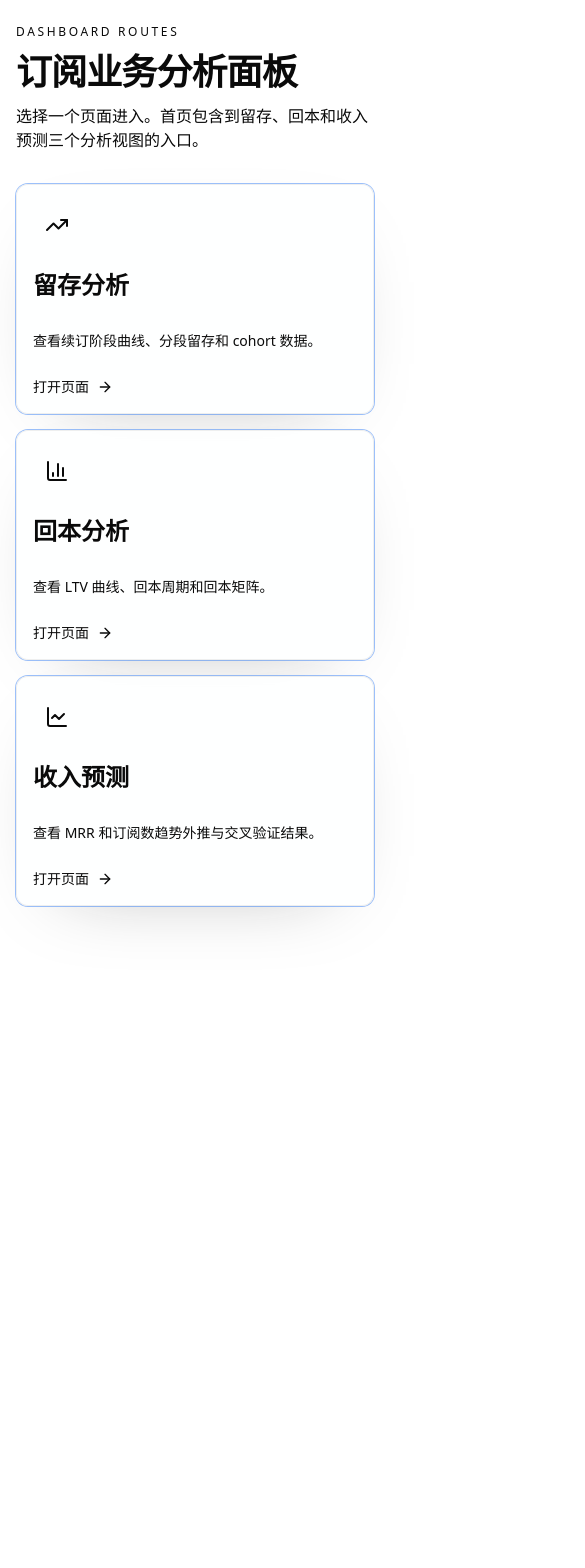
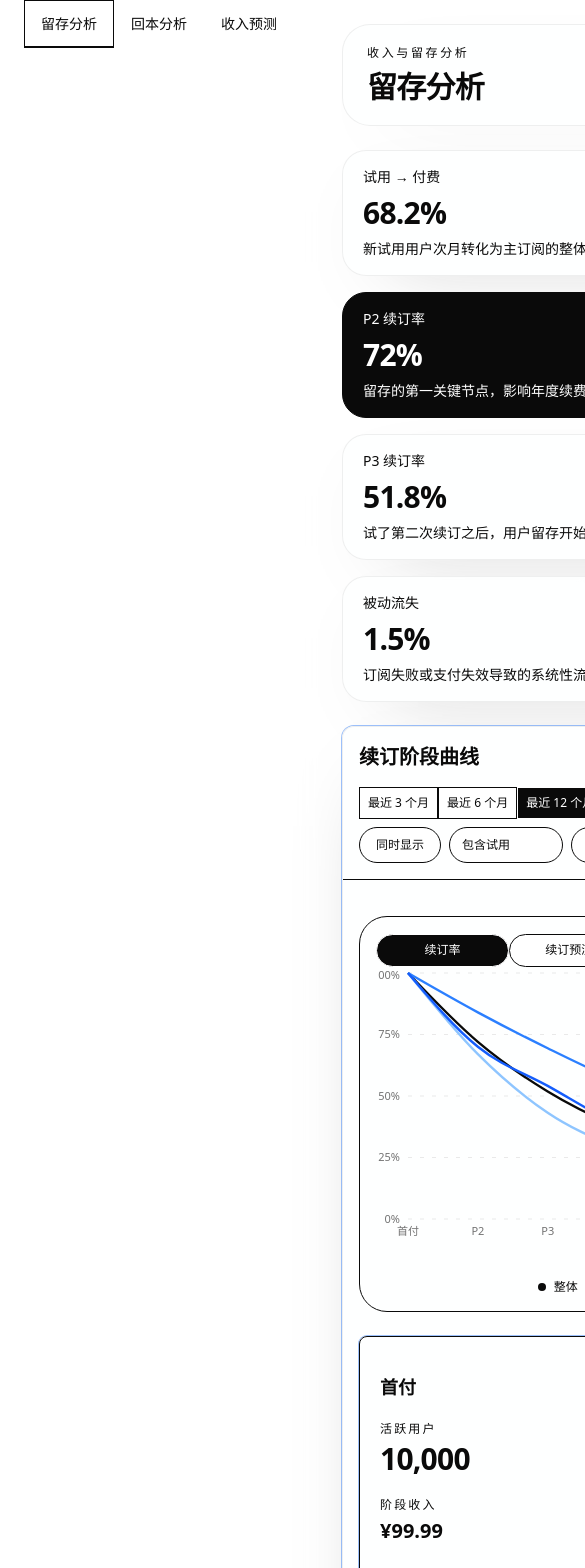
Before and after one commit to yosign/retention-dashboard, a Next.js app: page / in a window 390 px wide. Shown: the top 1568 px of the page, 585 px wide, since content can reach past the window. Before the commit the page ends 930 px from the top, so only its background shows below. Built offline with nearby package versions, Linux system fonts and the light colour scheme.

Commit message:
feat: tab navigation for all three dashboards

```diff
--- a/app/page.tsx
+++ b/app/page.tsx
@@ -1,72 +1,58 @@
-import Link from "next/link";
-import { ArrowRight, BarChart3, LineChart, TrendingUp } from "lucide-react";
-import { Card, CardContent, CardHeader, CardTitle } from "@/components/ui/card";
+import { Tabs, TabsContent, TabsList, TabsTrigger } from "@/components/ui/tabs";
+import { RetentionDashboard } from "@/components/dashboard/retention-dashboard";
+import { PaybackDashboard } from "@/components/dashboard/payback-dashboard";
+import { ForecastDashboard } from "@/components/dashboard/forecast-dashboard";
+import { defaultRetentionData, defaultPaybackData, defaultForecastData } from "@/lib/dashboard-data";
 
-const pages = [
-  {
-    href: "/retention",
-    title: "留存分析",
-    description: "查看续订阶段曲线、分段留存和 cohort 数据。",
-    icon: TrendingUp,
-  },
-  {
-    href: "/payback",
-    title: "回本分析",
-    description: "查看 LTV 曲线、回本周期和回本矩阵。",
-    icon: BarChart3,
-  },
-  {
-    href: "/forecast",
-    title: "收入预测",
-    description: "查看 MRR 和订阅数趋势外推与交叉验证结果。",
-    icon: LineChart,
-  },
-];
+export default function Home({
+  searchParams,
+}: {
+  searchParams: { tab?: string };
+}) {
+  const tab = searchParams?.tab ?? "retention";
 
-export default function Home() {
   return (
-    <main className="dashboard-shell flex min-h-screen items-center">
-      <div className="w-full space-y-8">
-        <div className="space-y-3">
-          <p className="text-xs font-medium uppercase tracking-[0.22em] text-muted-foreground">
-            Dashboard Routes
-          </p>
-          <h1 className="text-4xl font-semibold tracking-tight text-foreground">
-            订阅业务分析面板
-          </h1>
-          <p className="max-w-2xl text-base text-muted-foreground">
-            选择一个页面进入。首页包含到留存、回本和收入预测三个分析视图的入口。
-          </p>
+    <main className="min-h-screen bg-background">
+      <Tabs defaultValue={tab} className="w-full">
+        {/* Tab 导航栏 */}
+        <div className="sticky top-0 z-10 border-b border-border bg-background/95 backdrop-blur supports-[backdrop-filter]:bg-background/60">
+          <div className="mx-auto max-w-screen-2xl px-6">
+            <TabsList className="h-12 bg-transparent p-0 gap-0">
+              <TabsTrigger
+                value="retention"
+                className="relative h-12 rounded-none border-b-2 border-transparent px-4 pb-0 pt-0 font-medium text-muted-foreground data-[state=active]:border-foreground data-[state=active]:text-foreground data-[state=active]:bg-transparent data-[state=active]:shadow-none"
+              >
+                留存分析
+              </TabsTrigger>
+              <TabsTrigger
+                value="payback"
+                className="relative h-12 rounded-none border-b-2 border-transparent px-4 pb-0 pt-0 font-medium text-muted-foreground data-[state=active]:border-foreground data-[state=active]:text-foreground data-[state=active]:bg-transparent data-[state=active]:shadow-none"
+              >
+                回本分析
+              </TabsTrigger>
+              <TabsTrigger
+                value="forecast"
+                className="relative h-12 rounded-none border-b-2 border-transparent px-4 pb-0 pt-0 font-medium text-muted-foreground data-[state=active]:border-foreground data-[state=active]:text-foreground data-[state=active]:bg-transparent data-[state=active]:shadow-none"
+              >
+                收入预测
+              </TabsTrigger>
+            </TabsList>
+          </div>
         </div>
 
-        <section className="grid gap-4 md:grid-cols-3">
-          {pages.map((page) => {
-            const Icon = page.icon;
+        {/* Tab 内容 */}
+        <TabsContent value="retention" className="mt-0">
+          <RetentionDashboard data={defaultRetentionData} />
+        </TabsContent>
 
-            return (
-              <Link key={page.href} href={page.href}>
-                <Card className="dashboard-panel h-full transition-transform duration-200 hover:-translate-y-1">
-                  <CardHeader className="space-y-4 pb-3">
-                    <div className="flex size-12 items-center justify-center rounded-2xl bg-muted text-foreground">
-                      <Icon className="size-6" />
-                    </div>
-                    <CardTitle className="text-2xl font-semibold">{page.title}</CardTitle>
-                  </CardHeader>
-                  <CardContent className="space-y-6">
-                    <p className="text-sm leading-6 text-muted-foreground">
-                      {page.description}
-                    </p>
-                    <div className="flex items-center gap-2 text-sm font-medium text-foreground">
-                      <span>打开页面</span>
-                      <ArrowRight className="size-4" />
-                    </div>
-                  </CardContent>
-                </Card>
-              </Link>
-            );
-          })}
-        </section>
-      </div>
+        <TabsContent value="payback" className="mt-0">
+          <PaybackDashboard data={defaultPaybackData} />
+        </TabsContent>
+
+        <TabsContent value="forecast" className="mt-0">
+          <ForecastDashboard data={defaultForecastData} />
+        </TabsContent>
+      </Tabs>
     </main>
   );
 }
--- a/app/payback/page.tsx
+++ b/app/payback/page.tsx
@@ -1,4 +1,4 @@
-import { PaybackDashboard } from "@/components/payback-dashboard";
+import { PaybackDashboard } from "@/components/dashboard/payback-dashboard";
 import { defaultPaybackData } from "@/lib/dashboard-data";
 
 export default function PaybackPage() {
--- a/app/retention/page.tsx
+++ b/app/retention/page.tsx
@@ -1,4 +1,4 @@
-import { RetentionDashboard } from "@/components/retention-dashboard";
+import { RetentionDashboard } from "@/components/dashboard/retention-dashboard";
 import { defaultRetentionData } from "@/lib/dashboard-data";
 
 export default function RetentionPage() {
--- a/components/retention-dashboard.tsx
+++ b/components/dashboard/retention-dashboard.tsx
@@ -1,7 +1,7 @@
 "use client";
 
 import { useEffect, useState } from "react";
-import { Download, Percent, Users } from "lucide-react";
+import { Download } from "lucide-react";
 import {
   CartesianGrid,
   Line,
@@ -13,16 +13,8 @@ import {
 } from "recharts";
 import { DashboardShell } from "@/components/dashboard/dashboard-shell";
 import { MetricCard } from "@/components/dashboard/metric-card";
-import { Badge } from "@/components/ui/badge";
 import { Button } from "@/components/ui/button";
 import { Card, CardContent, CardHeader, CardTitle } from "@/components/ui/card";
-import {
-  Select,
-  SelectContent,
-  SelectItem,
-  SelectTrigger,
-  SelectValue,
-} from "@/components/ui/select";
 import { Switch } from "@/components/ui/switch";
 import {
   Table,
@@ -32,21 +24,22 @@ import {
   TableHeader,
   TableRow,
 } from "@/components/ui/table";
+import { Tabs, TabsList, TabsTrigger } from "@/components/ui/tabs";
 import { ToggleGroup, ToggleGroupItem } from "@/components/ui/toggle-group";
-import { defaultRetentionData } from "@/lib/dashboard-data";
+import {
+  chartAxisColor,
+  chartCursorColor,
+  chartGridColor,
+  defaultRetentionData,
+  retentionChartConfig,
+} from "@/lib/dashboard-data";
+import { useRetentionChartData } from "@/lib/hooks/use-retention-chart-data";
 import { cn } from "@/lib/utils";
 import type {
   FilterState,
   RetentionCurvePoint,
   RetentionPageProps,
 } from "@/src/types/dashboard";
-
-const RETENTION_SERIES = [
-  { key: "overall", label: "整体", color: "#111111" },
-  { key: "monthly", label: "月付", color: "#456eb2" },
-  { key: "yearly", label: "年付", color: "#45c7b5" },
-  { key: "quarterly", label: "季付", color: "#d3ad2f" },
-] as const;
 
 type RetentionDisplayMode = "relative" | "absolute" | "both";
 
@@ -57,12 +50,6 @@ function formatPercent(value: number) {
 function formatUsers(value: number) {
   return new Intl.NumberFormat("zh-CN").format(Math.round(value));
 }
-
-const pillClassName =
-  "rounded-full border border-black/10 bg-white px-3 py-1.5 text-xs font-medium text-muted-foreground transition-colors";
-
-const activePillClassName =
-  "data-[state=on]:border-black data-[state=on]:bg-black data-[state=on]:text-white";
 
 function buildRetentionFilter(
   range: string,
@@ -94,8 +81,8 @@ function RetentionTooltip({
   }
 
   return (
-    <div className="rounded-2xl border border-border/60 bg-white/95 p-4 shadow-xl">
-      <div className="mb-3 text-sm font-semibold text-foreground">{label}</div>
+    <div className="rounded-2xl border border-border bg-popover/95 p-4 shadow-xl backdrop-blur">
+      <div className="mb-3 text-sm font-semibold text-popover-foreground">{label}</div>
       <div className="space-y-2">
         {payload.map((item) => {
           const point = item.payload;
@@ -113,7 +100,7 @@ function RetentionTooltip({
                   style={{ backgroundColor: item.color }}
                 />
                 <span>
-                  {RETENTION_SERIES.find((series) => series.key === item.dataKey)?.label}
+                  {retentionChartConfig.find((series) => series.key === item.dataKey)?.label}
                 </span>
               </div>
               <div className="text-right font-medium text-foreground">
@@ -141,39 +128,25 @@ export function RetentionDashboard({
   onPeriodChange,
 }: RetentionPageProps) {
   const dashboardData = data ?? defaultRetentionData;
-  const [range, setRange] = useState("12m");
+  const [activeTab, setActiveTab] = useState(
+    dashboardData.viewTabs[0]?.value ?? "renewal-rate",
+  );
+  const [range, setRange] = useState(dashboardData.periodOptions[2]?.value ?? "12m");
   const [subscriptionCycle, setSubscriptionCycle] = useState(
-    dashboardData.subscriptionCycles[0] ?? "按订阅周期",
+    dashboardData.subscriptionCycles[0] ?? "全部",
   );
   const [displayMode, setDisplayMode] =
     useState<RetentionDisplayMode>("relative");
   const [includeTrial, setIncludeTrial] = useState(true);
 
   useEffect(() => {
-    setSubscriptionCycle(dashboardData.subscriptionCycles[0] ?? "按订阅周期");
-  }, [dashboardData.subscriptionCycles]);
+    setSubscriptionCycle(dashboardData.subscriptionCycles[0] ?? "全部");
+    setActiveTab(dashboardData.viewTabs[0]?.value ?? "renewal-rate");
+  }, [dashboardData.subscriptionCycles, dashboardData.viewTabs]);
 
-  const chartData = dashboardData.curve.map((point) => {
-    if (displayMode === "absolute") {
-      return {
-        ...point,
-        overall: point.overallUsers,
-        monthly: point.monthlyUsers,
-        yearly: point.yearlyUsers,
-        quarterly: point.quarterlyUsers,
-      };
-    }
-
-    return point;
-  });
-
-  const maxAbsoluteValue = Math.max(
-    ...dashboardData.curve.flatMap((point) => [
-      point.overallUsers,
-      point.monthlyUsers,
-      point.yearlyUsers,
-      point.quarterlyUsers,
-    ]),
+  const { chartData, maxAbsoluteValue } = useRetentionChartData(
+    dashboardData.curve,
+    displayMode,
   );
 
   const pushFilter = (
@@ -194,7 +167,7 @@ export function RetentionDashboard({
 
   return (
     <DashboardShell eyebrow="收入与留存分析" title="留存分析">
-      <section className="grid gap-4 md:grid-cols-2 xl:grid-cols-4">
+      <section className="grid grid-cols-1 gap-4 md:grid-cols-2 xl:grid-cols-4">
         {dashboardData.summaryMetrics.map((metric) => (
           <MetricCard
             key={metric.label}
@@ -206,13 +179,11 @@ export function RetentionDashboard({
         ))}
       </section>
 
-      <Card className="dashboard-panel overflow-hidden border-border/50">
-        <CardHeader className="gap-4 pb-2">
-          <div className="flex flex-col gap-4 xl:flex-row xl:items-start xl:justify-between">
-            <div className="space-y-2">
+      <Card className="dashboard-panel overflow-hidden">
+        <CardHeader className="gap-4 border-b border-border/60 pb-4">
+          <div className="flex flex-col gap-4">
             <CardTitle className="text-xl font-semibold">续订阶段曲线</CardTitle>
-            </div>
-            <div className="flex flex-col gap-3 xl:items-end">
+            <div className="flex flex-wrap items-center gap-2">
               <ToggleGroup
                 type="single"
                 value={range}
@@ -222,58 +193,79 @@ export function RetentionDashboard({
                   onPeriodChange?.(value);
                   pushFilter(value, subscriptionCycle, displayMode, includeTrial);
                 }}
-                className="justify-start xl:justify-end"
+                className="justify-start"
               >
-                <ToggleGroupItem value="3m" className={`${pillClassName} ${activePillClassName}`}>
-                  最近 3 个月
+                {dashboardData.periodOptions.map((option) => (
+                  <ToggleGroupItem
+                    key={option.value}
+                    value={option.value}
+                    className="rounded-full border border-border bg-background px-3 py-2 text-xs font-medium text-muted-foreground transition-colors data-[state=on]:bg-foreground data-[state=on]:text-background"
+                  >
+                    {option.label}
                   </ToggleGroupItem>
-                <ToggleGroupItem value="6m" className={`${pillClassName} ${activePillClassName}`}>
-                  最近 6 个月
-                </ToggleGroupItem>
-                <ToggleGroupItem value="12m" className={`${pillClassName} ${activePillClassName}`}>
-                  最近 12 个月
-                </ToggleGroupItem>
+                ))}
               </ToggleGroup>
-              <div className="flex flex-wrap items-center gap-2">
-                <Select
+              <ToggleGroup
+                type="single"
                 value={subscriptionCycle}
                 onValueChange={(value) => {
+                  if (!value) return;
                   setSubscriptionCycle(value);
                   pushFilter(range, value, displayMode, includeTrial);
                 }}
+                className="justify-start"
               >
-                  <SelectTrigger className="h-9 w-[152px] rounded-full border-black/10 bg-white text-xs font-medium">
-                    <SelectValue placeholder="按订阅周期" />
-                  </SelectTrigger>
-                  <SelectContent>
                 {dashboardData.subscriptionCycles.map((option) => (
-                      <SelectItem key={option} value={option}>
+                  <ToggleGroupItem
+                    key={option}
+                    value={option}
+                    className="rounded-full border border-border bg-background px-3 py-2 text-xs font-medium text-muted-foreground transition-colors data-[state=on]:bg-foreground data-[state=on]:text-background"
+                  >
                     {option}
-                      </SelectItem>
+                  </ToggleGroupItem>
                 ))}
-                  </SelectContent>
-                </Select>
+              </ToggleGroup>
               <ToggleGroup
                 type="single"
-                  value={displayMode}
+                value={displayMode === "absolute" ? "absolute" : "relative"}
                 onValueChange={(value) => {
                   if (!value) return;
-                    const next = value as RetentionDisplayMode;
+                  const next = value as "relative" | "absolute";
+                  setDisplayMode(next);
+                  pushFilter(range, subscriptionCycle, next, includeTrial);
+                }}
+                className="justify-start"
+              >
+                <ToggleGroupItem
+                  value="relative"
+                  className="rounded-full border border-border bg-background px-3 py-2 text-xs font-medium text-muted-foreground transition-colors data-[state=on]:bg-foreground data-[state=on]:text-background"
+                >
+                  百分比
+                </ToggleGroupItem>
+                <ToggleGroupItem
+                  value="absolute"
+                  className="rounded-full border border-border bg-background px-3 py-2 text-xs font-medium text-muted-foreground transition-colors data-[state=on]:bg-foreground data-[state=on]:text-background"
+                >
+                  绝对值
+                </ToggleGroupItem>
+              </ToggleGroup>
+              <Button
+                type="button"
+                variant="outline"
+                className={cn(
+                  "h-9 rounded-full border-border bg-background px-4 text-xs font-medium text-muted-foreground",
+                  displayMode === "both" && "bg-foreground text-background",
+                )}
+                onClick={() => {
+                  const next = displayMode === "both" ? "relative" : "both";
                   setDisplayMode(next);
                   pushFilter(range, subscriptionCycle, next, includeTrial);
                 }}
               >
-                  <ToggleGroupItem value="relative" className={`${pillClassName} ${activePillClassName}`}>
-                    <Percent className="mr-1 size-4" />% 相对
-                  </ToggleGroupItem>
-                  <ToggleGroupItem value="absolute" className={`${pillClassName} ${activePillClassName}`}>
-                    <Users className="mr-1 size-4" /># 绝对
-                  </ToggleGroupItem>
-                  <ToggleGroupItem value="both" className={`${pillClassName} ${activePillClassName}`}>
                 同时显示
-                  </ToggleGroupItem>
-                </ToggleGroup>
-                <label className="flex h-9 items-center gap-2 rounded-full border border-black/10 bg-white px-3 text-xs font-medium text-muted-foreground">
+              </Button>
+              <label className="flex h-9 items-center gap-2 rounded-full border border-border bg-background px-3 text-xs font-medium text-muted-foreground">
+                <span>包含试用</span>
                 <Switch
                   checked={includeTrial}
                   onCheckedChange={(checked) => {
@@ -281,11 +273,10 @@ export function RetentionDashboard({
                     pushFilter(range, subscriptionCycle, displayMode, checked);
                   }}
                 />
-                  预测显示
               </label>
               <Button
                 variant="outline"
-                  className="h-9 rounded-full border-black/10 bg-white px-4 text-xs font-medium"
+                className="h-9 rounded-full border-border bg-background px-4 text-xs font-medium"
                 onClick={() => onExport?.()}
               >
                 <Download className="mr-2 size-4" />
@@ -293,26 +284,22 @@ export function RetentionDashboard({
               </Button>
             </div>
           </div>
-          </div>
         </CardHeader>
-        <CardContent className="space-y-6 p-4 pt-2 sm:p-6 sm:pt-2">
-          <div className="rounded-[28px] border border-black/10 bg-white/95 p-4 sm:p-5">
-            <div className="mb-4 flex flex-col gap-3 border-b border-black/8 pb-3 lg:flex-row lg:items-center lg:justify-between">
-              <div className="flex flex-wrap items-center gap-2">
-                <Badge variant="secondary" className="rounded-full border border-black/10 bg-black px-3 py-1 text-xs font-medium text-white">
-                  续订率
-                </Badge>
-                <Badge variant="outline" className="rounded-full border-black/10 px-3 py-1 text-xs">
-                  续订预测期
-                </Badge>
-                <Badge variant="outline" className="rounded-full border-black/10 px-3 py-1 text-xs">
-                  首付 + Pn
-                </Badge>
-                <Badge variant="outline" className="rounded-full border-black/10 px-3 py-1 text-xs">
-                  续订曲线
-                </Badge>
-              </div>
-            </div>
+        <CardContent className="space-y-6 p-4 pt-5 sm:p-6">
+          <div className="rounded-[28px] border border-border bg-card p-4 sm:p-5">
+            <Tabs value={activeTab} onValueChange={setActiveTab} className="space-y-4">
+              <TabsList className="h-auto w-full justify-start rounded-none bg-transparent p-0">
+                {dashboardData.viewTabs.map((tab) => (
+                  <TabsTrigger
+                    key={tab.value}
+                    value={tab.value}
+                    className="rounded-full border border-border bg-background px-3 py-2 text-xs font-medium text-muted-foreground data-[state=active]:bg-foreground data-[state=active]:text-background"
+                  >
+                    {tab.label}
+                  </TabsTrigger>
+                ))}
+              </TabsList>
+            </Tabs>
             <div className="h-[300px] w-full">
               <ResponsiveContainer width="100%" height="100%">
                 <LineChart
@@ -321,14 +308,14 @@ export function RetentionDashboard({
                 >
                   <CartesianGrid
                     strokeDasharray="4 8"
-                    stroke="rgba(17,17,17,0.08)"
+                    stroke={chartGridColor}
                     vertical={false}
                   />
                   <XAxis
                     dataKey="stage"
                     tickLine={false}
                     axisLine={false}
-                    tick={{ fill: "#8a8a8a", fontSize: 11 }}
+                    tick={{ fill: chartAxisColor, fontSize: 11 }}
                   />
                   <YAxis
                     tickLine={false}
@@ -345,16 +332,16 @@ export function RetentionDashboard({
                         ? formatUsers(Number(value))
                         : `${value}%`
                     }
-                    tick={{ fill: "#8a8a8a", fontSize: 11 }}
+                    tick={{ fill: chartAxisColor, fontSize: 11 }}
                   />
                   <Tooltip
                     cursor={{
-                      stroke: "rgba(17,17,17,0.12)",
+                      stroke: chartCursorColor,
                       strokeDasharray: "4 6",
                     }}
                     content={<RetentionTooltip displayMode={displayMode} />}
                   />
-                  {RETENTION_SERIES.map((series) => (
+                  {retentionChartConfig.map((series) => (
                     <Line
                       key={series.key}
                       type="monotone"
@@ -371,9 +358,12 @@ export function RetentionDashboard({
               </ResponsiveContainer>
             </div>
             <div className="mt-3 flex flex-wrap items-center justify-center gap-4 text-xs font-medium text-muted-foreground">
-              {RETENTION_SERIES.map((series) => (
+              {retentionChartConfig.map((series) => (
                 <div key={series.key} className="flex items-center gap-2">
-                  <span className="size-2 rounded-full" style={{ backgroundColor: series.color }} />
+                  <span
+                    className="size-2 rounded-full"
+                    style={{ backgroundColor: series.color }}
+                  />
                   <span>{series.label}</span>
                 </div>
               ))}
@@ -384,12 +374,12 @@ export function RetentionDashboard({
             {dashboardData.stageCards.map((stage) => (
               <Card
                 key={stage.stage}
-                className="rounded-[24px] border-black/10 bg-white shadow-none"
+                className="rounded-lg border border-border bg-card shadow-none"
               >
                 <CardContent className="space-y-5 p-5">
                   <div className="flex items-start justify-between gap-3">
                     <div className="text-lg font-semibold">{stage.stage}</div>
-                    <div className="text-sm font-medium text-muted-foreground">
+                    <div className="text-right text-sm font-semibold text-foreground">
                       {formatPercent(stage.retention)}
                     </div>
                   </div>
@@ -412,7 +402,7 @@ export function RetentionDashboard({
             ))}
           </div>
 
-          <Card className="rounded-[24px] border-black/10 bg-white shadow-none">
+          <Card className="rounded-[24px] border border-border bg-card shadow-none">
             <CardHeader className="pb-3">
               <CardTitle className="text-base font-semibold">分段数据表</CardTitle>
             </CardHeader>
@@ -437,9 +427,7 @@ export function RetentionDashboard({
                             <span
                               className={cn(
                                 "size-2 rounded-full",
-                                rowIndex === 0
-                                  ? "bg-black"
-                                  : "bg-muted-foreground/40",
+                                rowIndex === 0 ? "bg-foreground" : "bg-muted-foreground/40",
                               )}
                             />
                             {row.group}
--- /dev/null
+++ b/lib/hooks/use-retention-chart-data.ts
@@ -0,0 +1,39 @@
+import { useMemo } from "react";
+import type { RetentionCurvePoint } from "@/src/types/dashboard";
+
+type RetentionDisplayMode = "relative" | "absolute" | "both";
+
+export function useRetentionChartData(
+  curve: RetentionCurvePoint[],
+  displayMode: RetentionDisplayMode,
+) {
+  return useMemo(() => {
+    const chartData = curve.map((point) => {
+      if (displayMode === "absolute") {
+        return {
+          ...point,
+          overall: point.overallUsers,
+          monthly: point.monthlyUsers,
+          yearly: point.yearlyUsers,
+          quarterly: point.quarterlyUsers,
+        };
+      }
+
+      return point;
+    });
+
+    const maxAbsoluteValue = Math.max(
+      ...curve.flatMap((point) => [
+        point.overallUsers,
+        point.monthlyUsers,
+        point.yearlyUsers,
+        point.quarterlyUsers,
+      ]),
+    );
+
+    return {
+      chartData,
+      maxAbsoluteValue,
+    };
+  }, [curve, displayMode]);
+}
```
Also changed, not shown: components/dashboard/metric-card.tsx (+15 -6 lines), components/dashboard/payback-dashboard.tsx (renamed from components/payback-dashboard.tsx, +139 -85 lines), lib/hooks/use-payback-matrix-data.ts (added, +37 -0 lines), 2 other files (tests, documents, lock files or other folders). Lines whose indentation alone changed are shown as unchanged.
